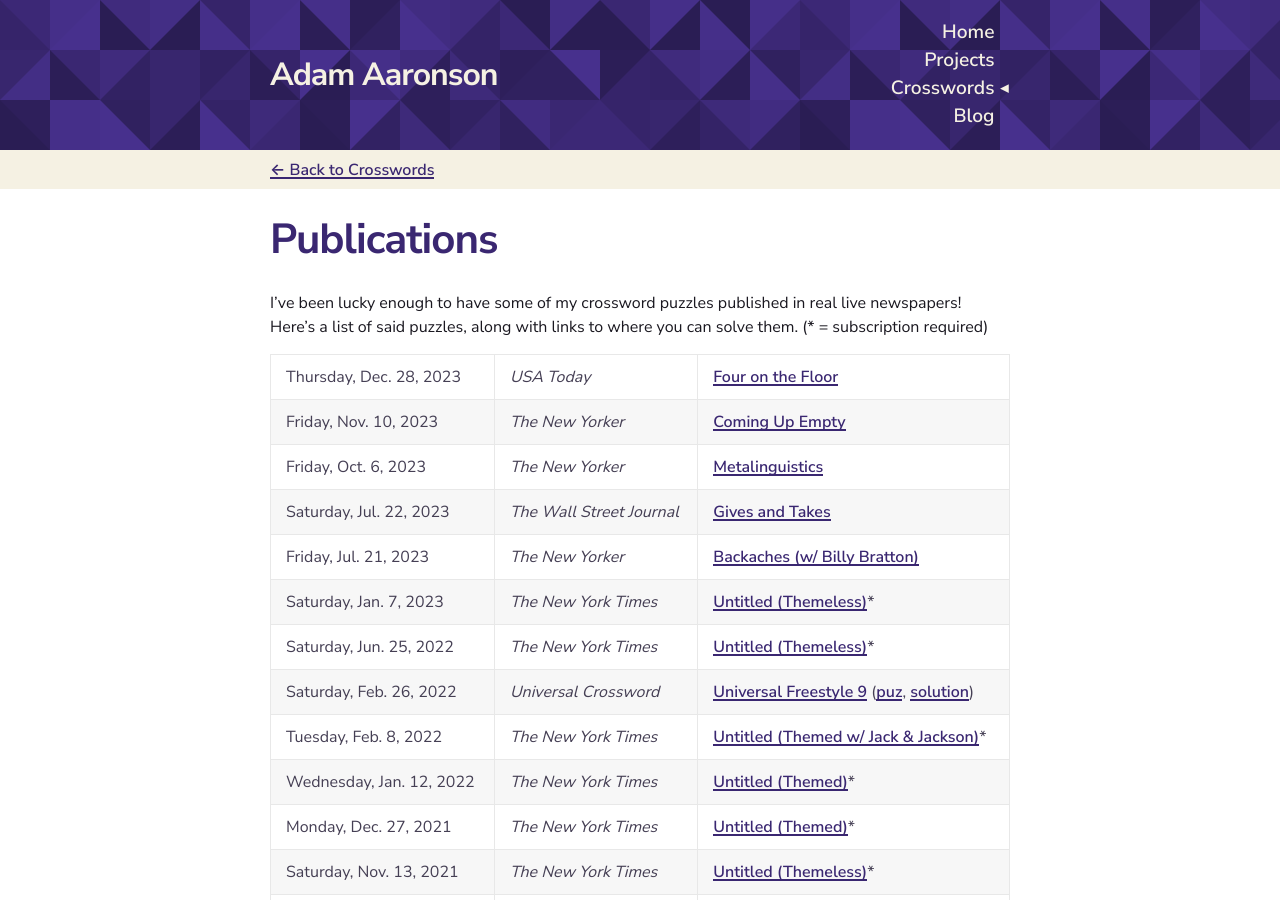
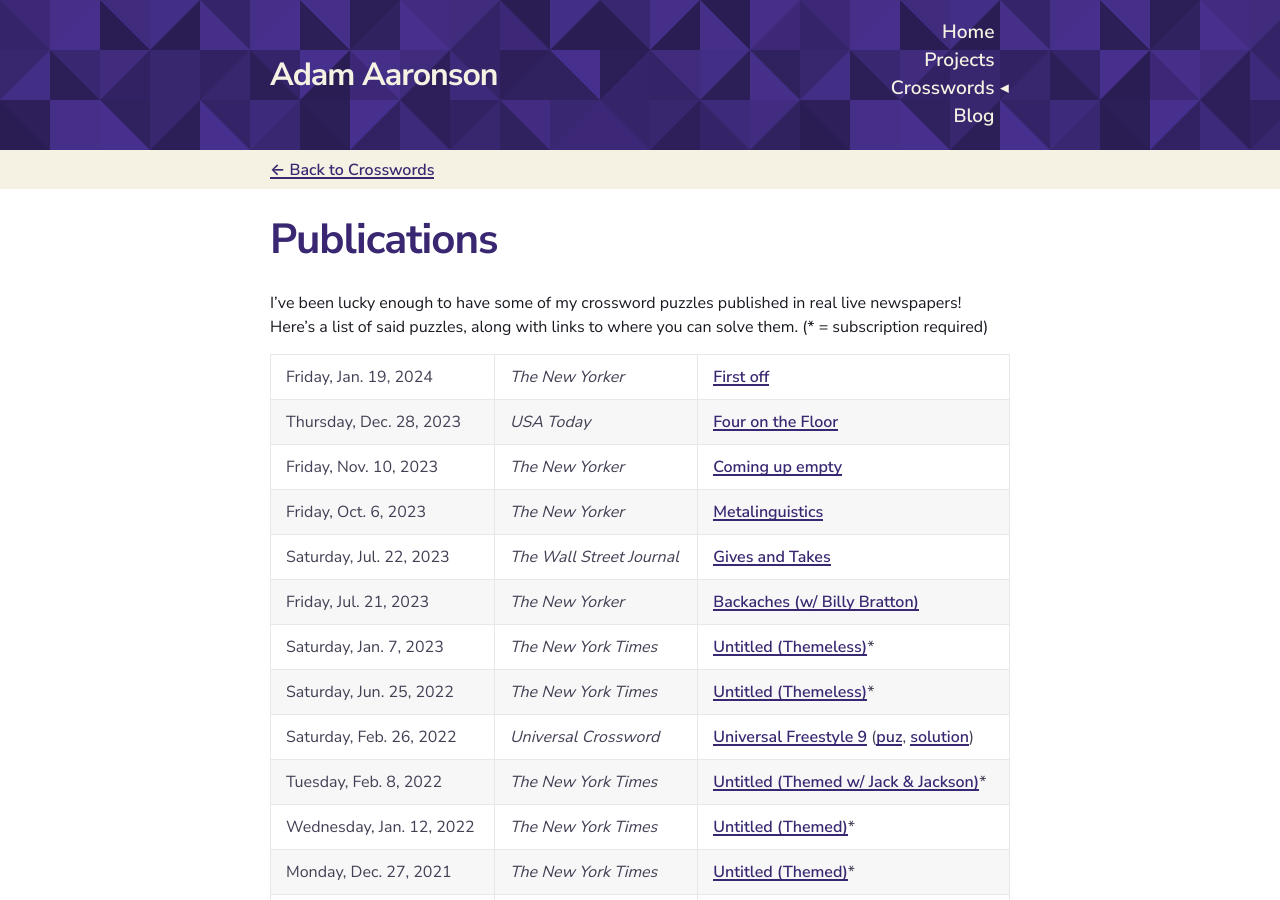
Before and after one commit to adamaaronson/adamaaronson.github.io, a Jekyll site: the page built from publications.md, in a window 1280 px wide and 900 px high. Built offline with Jekyll 4.4.1, drawn with Linux system fonts in a browser that asks for light colours.

Commit message:
Add new New Yorker puzzle

```diff
--- a/publications.md
+++ b/publications.md
@@ -7,8 +7,9 @@
 
 I've been lucky enough to have some of my crossword puzzles published in real live newspapers! Here's a list of said puzzles, along with links to where you can solve them. (\* = subscription required)
 
+Friday, Jan. 19, 2024 | _The New Yorker_ | [First off](https://www.newyorker.com/puzzles-and-games-dept/crossword/2024/01/19)
 Thursday, Dec. 28, 2023 | _USA Today_ | [Four on the Floor](https://puzzles.usatoday.com/game/d5b851bc-b136-4c69-904f-8eba993102dc)
-Friday, Nov. 10, 2023 | _The New Yorker_ | [Coming Up Empty](https://www.newyorker.com/puzzles-and-games-dept/crossword/2023/11/10)
+Friday, Nov. 10, 2023 | _The New Yorker_ | [Coming up empty](https://www.newyorker.com/puzzles-and-games-dept/crossword/2023/11/10)
 Friday, Oct. 6, 2023 | _The New Yorker_ | [Metalinguistics](https://www.newyorker.com/puzzles-and-games-dept/crossword/2023/10/06)
 Saturday, Jul. 22, 2023 | _The Wall Street Journal_ | [Gives and Takes](https://www.wsj.com/articles/gives-and-takes-saturday-crossword-july-22-541b32d9)
 Friday, Jul. 21, 2023 | _The New Yorker_ | [Backaches (w/ Billy Bratton)](https://www.newyorker.com/puzzles-and-games-dept/crossword/2023/07/21)
```
Also changed, not shown: index.md (+1 -1 lines).
